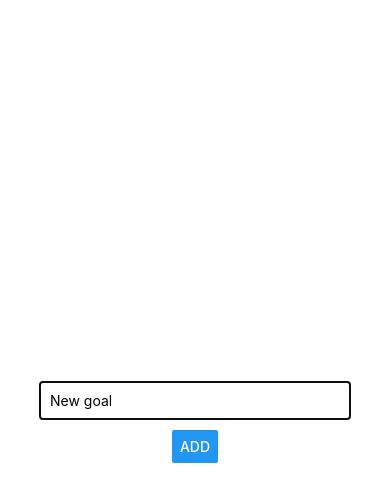
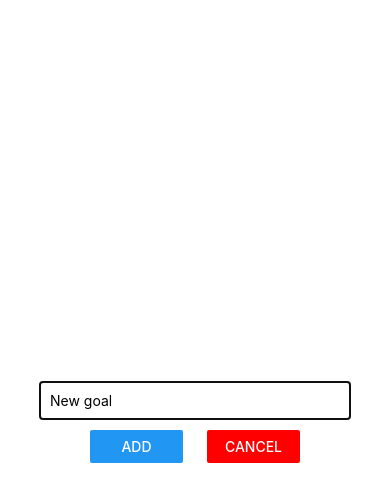
Before and after one commit to anabcuelbas/first_app, a React Native app: screen / in a window 390 px wide. Both pictures are taken after a click on the button "ADD NEW GOAL". Shown: the top 502 px of the page. Built offline with nearby package versions, Linux system fonts and the light colour scheme.

Commit message:
Finaliza modal

```diff
--- a/App.js
+++ b/App.js
@@ -11,6 +11,7 @@
     setCourseGoals(currentGoals => [
       ...currentGoals, { key: Math.random().toString(), value: goalTitle }
     ])
+    setIsAddMode(false)
   }
 
   const removeGoalHandler = goalId => {
@@ -19,10 +20,14 @@
     })
   }
 
+  const cancelGoalAdditionHandler = () => {
+    setIsAddMode(false)
+  }
+
   return (
     <View style={styles.screen}>
       <Button title="Add New Goal" onPress={() => setIsAddMode(true)} />
-      <GoalInput visible={isAddMode} onAddGoal={addGoalHandler} />
+      <GoalInput visible={isAddMode} onAddGoal={addGoalHandler} onCancel={cancelGoalAdditionHandler} />
       <FlatList
       keyExtractor={(item, index) => item.key}
       data={courseGoals}
--- a/components/GoalInput.js
+++ b/components/GoalInput.js
@@ -6,6 +6,11 @@
 
     const goalInputHandler = (enteredText) => {
         setEnteredGoal(enteredText)
+    }
+
+    const addGoalHandler = () => {
+        props.onAddGoal(enteredGoal)
+        setEnteredGoal('')
     }
 
     return(
@@ -17,7 +22,15 @@
                     onChangeText={goalInputHandler}
                     value={enteredGoal}
                 />
-                <Button title="ADD" onPress={props.onAddGoal.bind(this, enteredGoal)}/>
+                <View style={styles.buttonContainer}>
+                    <View style={styles.button}>
+                        <Button title="ADD" onPress={addGoalHandler}/>
+                    </View>
+                    <View style={styles.button}>
+                        <Button title="CANCEL" color="red" onPress={props.onCancel}/>
+                    </View>
+                </View>
+
             </View>
         </Modal>
     )
@@ -35,6 +48,15 @@
         borderWidth: 1,
         padding: 10,
         marginBottom: 10
+    },
+    buttonContainer: {
+        flexDirection: 'row',
+        width: '60%',
+        justifyContent: 'space-around',
+        alignItems: 'center'
+    },
+    button: {
+        width: '40%'
     }
 })
 
```
